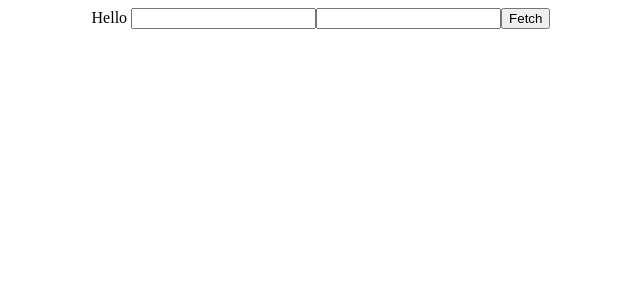
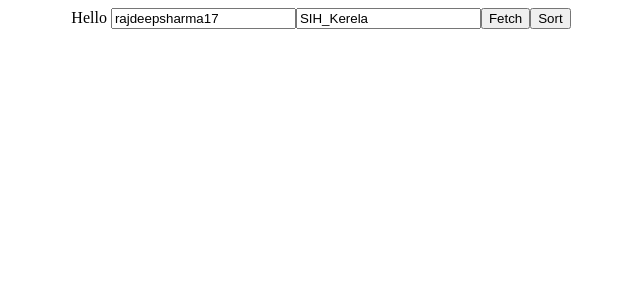
Before and after one commit to rajdeepsharma17/angular-github-api, an Angular app: page / in a window 1280 px wide. Shown: the top 300 px of the page, without its empty margins (319-959 px from the left). Built offline with nearby package versions, Linux system fonts and the light colour scheme.

Commit message:
added Sorting

```diff
--- a/src/app/app.component.html
+++ b/src/app/app.component.html
@@ -4,5 +4,9 @@
   <input #userText type="text" value="{{user}}">
   <input #repoText type="text" value="{{repo}}">
   <button (click)="fetchDetail()">Fetch</button>
-  {{data.id}}
+  <button (click)="sortForkCount()">Sort</button>
+  <div *ngFor="let item of forksCount" >
+      {{ item }}
+  </div>
+
 </div>
--- a/src/app/app.component.ts
+++ b/src/app/app.component.ts
@@ -9,10 +9,11 @@ import { map } from 'rxjs/operators'
 })
 export class AppComponent {
   title = 'app';
-  user = ''
-  repo = ''
+  user = 'rajdeepsharma17'
+  repo = 'SIH_Kerela'
   private apiUrl = ''
   data: any = {}
+  forksCount = []
 
   @ViewChild('userText') userText;
   @ViewChild('repoText') repoText;
@@ -40,6 +41,12 @@ export class AppComponent {
     this.getData().subscribe(data => {
       console.log(data)
       this.data = data
+      this.forksCount.push(this.data.forks_count)
     })
   }
+
+  sortForkCount(){
+    this.forksCount.sort().reverse()
+  }
+
 }
```
